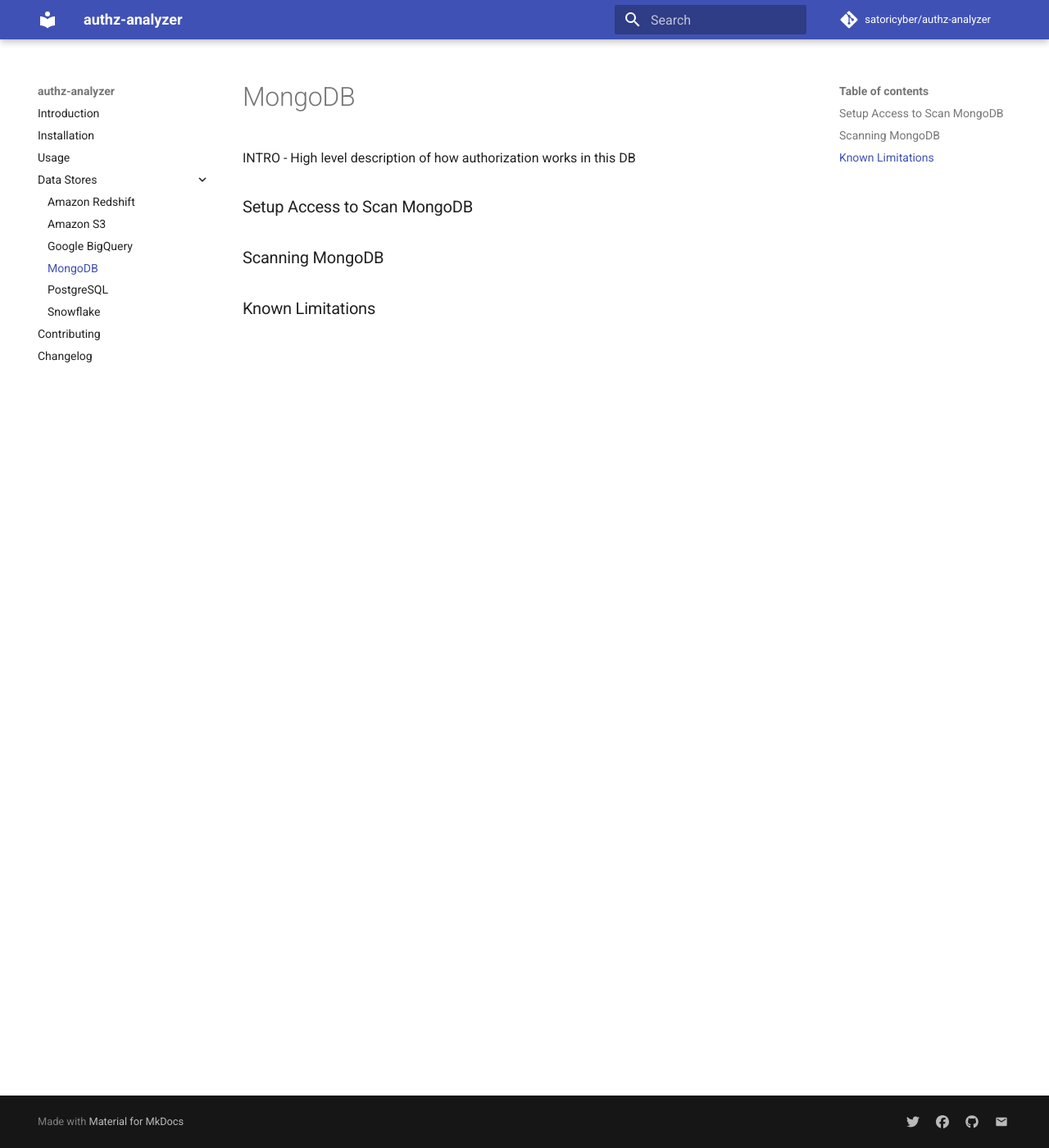
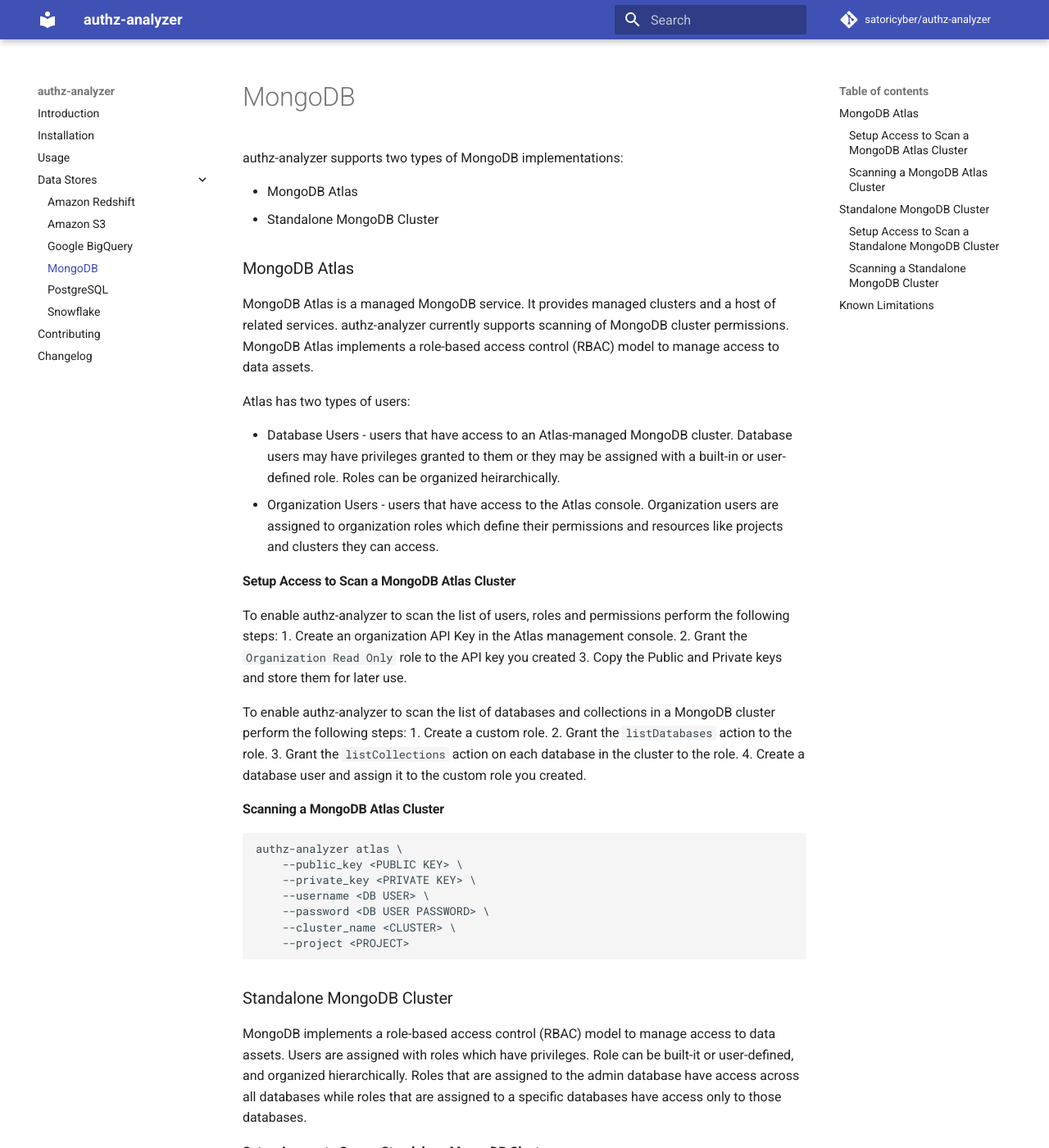
Before and after one commit to SatoriCyber/universal-data-permissions-scanner, an MkDocs documentation site: the page built from docs/datastores/mongodb.md, in a window 1280 px wide and 1400 px high. Shown: the whole window at 82% size. Built offline with MkDocs 1.6.1 and Material for MkDocs 9.7.7, drawn with Linux system fonts in a browser that asks for light colours; comment, search, counter and statistics services are not loaded; some of the changed text lies outside the part shown.

Commit message:
Add readme per datastore, Snowflake, Postgres, Mongo (#118)
* Add readme per datastore, Snowflake, Postgres, Mongo

* Docs

---------

Co-authored-by: Yoav Cohen <yoav@satoricyber.com>

````diff
--- a/docs/datastores/mongodb.md
+++ b/docs/datastores/mongodb.md
@@ -1,7 +1,87 @@
-INTRO - High level description of how authorization works in this DB
+authz-analyzer supports two types of MongoDB implementations:
 
-## Setup Access to Scan MongoDB
+* MongoDB Atlas
+* Standalone MongoDB Cluster
 
-## Scanning MongoDB
+## MongoDB Atlas
+
+MongoDB Atlas is a managed MongoDB service. It provides managed clusters and a host of related services. authz-analyzer currently supports scanning of MongoDB cluster permissions. MongoDB Atlas implements a role-based access control (RBAC) model to manage access to data assets.
+
+Atlas has two types of users:
+
+* Database Users - users that have access to an Atlas-managed MongoDB cluster. Database users may have privileges granted to them or they may be assigned with a built-in or user-defined role. Roles can be organized heirarchically.
+* Organization Users - users that have access to the Atlas console. Organization users are assigned to organization roles which define their permissions and resources like projects and clusters they can access.
+
+### Setup Access to Scan a MongoDB Atlas Cluster
+
+To enable authz-analyzer to scan the list of users, roles and permissions perform the following steps:
+1. Create an organization API Key in the Atlas management console.
+2. Grant the `Organization Read Only` role to the API key you created
+3. Copy the Public and Private keys and store them for later use.
+
+To enable authz-analyzer to scan the list of databases and collections in a MongoDB cluster perform the following steps:
+1. Create a custom role.
+2. Grant the `listDatabases` action to the role.
+3. Grant the `listCollections` action on each database in the cluster to the role.
+4. Create a database user and assign it to the custom role you created.
+
+### Scanning a MongoDB Atlas Cluster
+```
+authz-analyzer atlas \
+    --public_key <PUBLIC KEY> \
+    --private_key <PRIVATE KEY> \
+    --username <DB USER> \
+    --password <DB USER PASSWORD> \
+    --cluster_name <CLUSTER> \
+    --project <PROJECT>
+```
+
+## Standalone MongoDB Cluster
+MongoDB implements a role-based access control (RBAC) model to manage access to data assets. Users are assigned with roles which have privileges. Role can be built-it or user-defined, and organized hierarchically. Roles that are assigned to the admin database have access across all databases while roles that are assigned to a specific databases have access only to those databases.
+
+### Setup Access to Scan a Standalone MongoDB Cluster
+1. Create a role for authz-analyzer using the following command:
+```
+db.createRole(
+    {
+        role:"authz_analyzer",
+        privileges: [
+            {
+                resource: {
+                    db: "",
+                    collection: ""
+                },
+                actions: ["listDatabases", "listCollections", "viewRole", "viewUser"]
+            }
+        ],
+        roles: []
+    }
+)
+```
+
+2. Create a user for authz-analyzer using the following command:
+```
+db.createUser(
+    {
+        user: "authz_analyzer",
+        roles: ["authz_analyzer"],
+        pwd: "<password>"
+    }
+)
+```
+
+### Scanning a Standalone MongoDB Cluster
+```
+authz-analyzer mongodb \
+    --host <CLUSTER HOSTNAME> \
+    --username <USERNAME> \
+    --password <PASSWORD>
+```
 
 ## Known Limitations
+The following MongoDB features are not currently supported by authz-analyzer:
+
+* Data API
+* Cloud users
+* LDAP Users
+* Federated users
````
Also changed, not shown: docs/datastores/postgresql.md (+21 -5 lines), docs/datastores/snowflake.md (+27 -2 lines), 1 other file.
